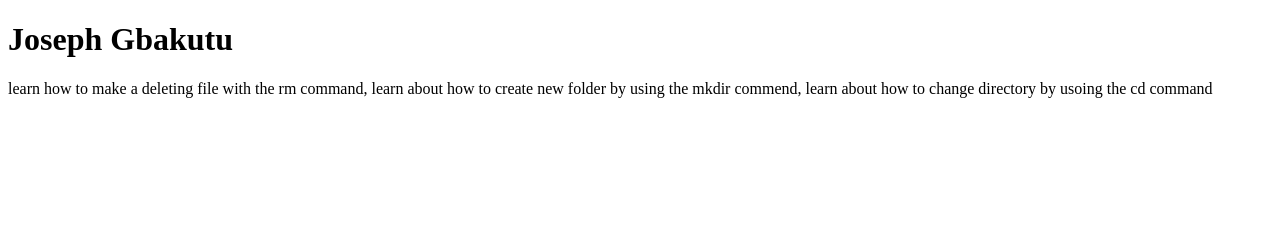
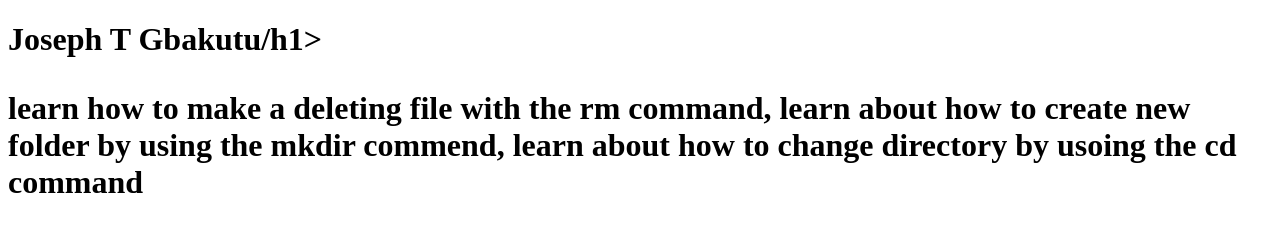
Before and after one commit to joseph20t/git-setup, a plain HTML site: page index.html in a window 1280 px wide. Drawn offline with Linux system fonts and the light colour scheme.

Commit message:
modified

```diff
--- a/index.html
+++ b/index.html
@@ -7,7 +7,7 @@
     <link rel="stylesheet" href="style.css">
 </head>
 <body>
-    <h1>Joseph Gbakutu</h1>
+    <h1>Joseph T Gbakutu/h1>
     <p>learn how to make a deleting file with the rm command,
         learn about how to create new folder by using the mkdir commend,
         learn about how to change directory by usoing the cd command
```
